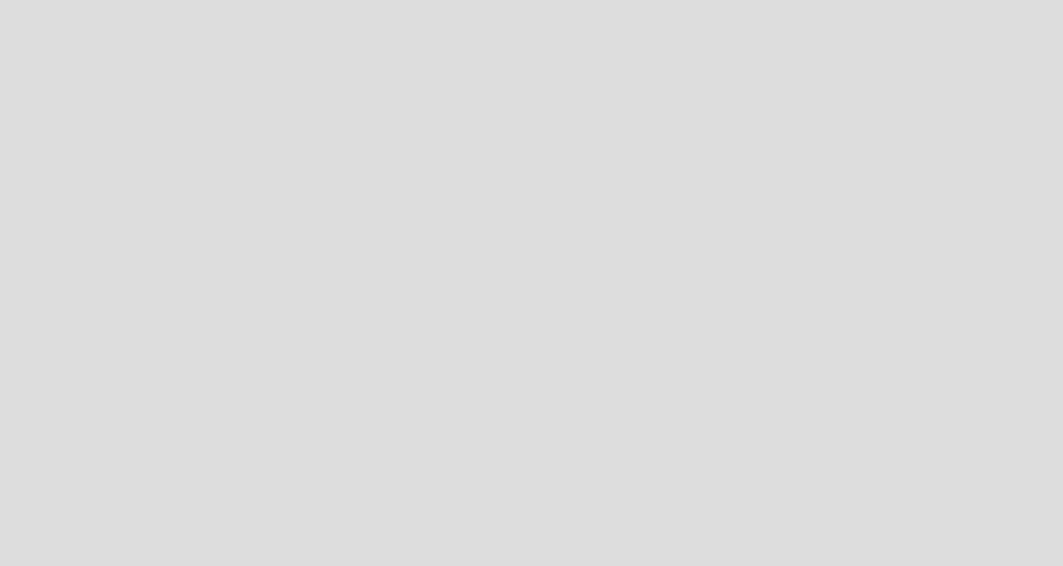
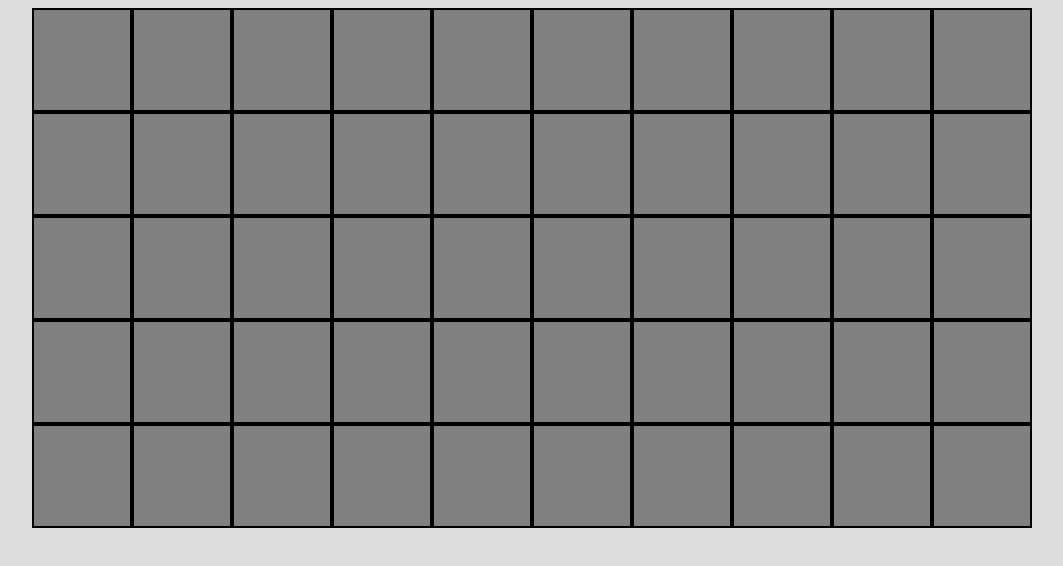
Before and after one commit to devbadgerinden/2D-rpg-game, a plain HTML site: page index.html in a window 1280 px wide. Shown: the whole page, without its empty margins (108-1171 px from the left). Drawn offline with Linux system fonts and the light colour scheme.

Commit message:
Creation et affichage du plateau de jeu

```diff
--- a/css/style.css
+++ b/css/style.css
@@ -11,3 +11,17 @@ body {
 
     margin: 20px;
 }
+
+.row {
+    width: 1000px;
+    margin: auto;
+    background-color: aqua;
+    display: flex;
+}
+
+.cell {
+    width: 100px;
+    height: 100px;
+    border: 2px solid black;
+    background-color: grey;
+}
--- a/index.html
+++ b/index.html
@@ -8,8 +8,9 @@
     <link rel="stylesheet" href="css/style.css">
 </head>
 <body>
+    <div id="board">
 
-
+    </div>
     <script src="js/app.js" charset="utf-8"></script>
 </body>
 </html>
--- a/js/app.js
+++ b/js/app.js
@@ -1,6 +1,46 @@
 var app = {
+
+    // Variables du joueur
+    player: null,
+    xplayer: null,
+    yplayer: null,
+
+    // Variables de la cible
+    target: null,
+    xtarget: null,
+    ytarget: null,
+
+    board: document.getElementById("board"),
+
     init: function () {
         console.log('Application lancée !');
+        app.drawBoard();
+    },
+
+    //Fonction qui dessine le plateau de jeu
+    drawBoard : function() {
+        //console.log("On dessine le tableau");
+
+        // Pour x lignes, je crée une div
+        // Je lui ajoute une class et un id
+        for (var line = 1; line <= 5; line++) {
+            var row = document.createElement("div");
+            row.classList.add("row");
+            row.setAttribute("id", "row"+line);
+
+            // Pour x cases, je crée une div
+            // Je lui ajoute une class et un id
+            // J'ajoute chaque case à la ligne en cours
+            for (column = 1; column <= 10; column++) {
+                var cell = document.createElement("div");
+                cell.classList.add("cell");
+                cell.setAttribute("id", "cell"+line);
+                row.appendChild(cell);
+
+            }
+            // J'ajoute chaque ligne à mon plateau de jeu
+            app.board.appendChild(row);
+        }
     }
 };
 
```
